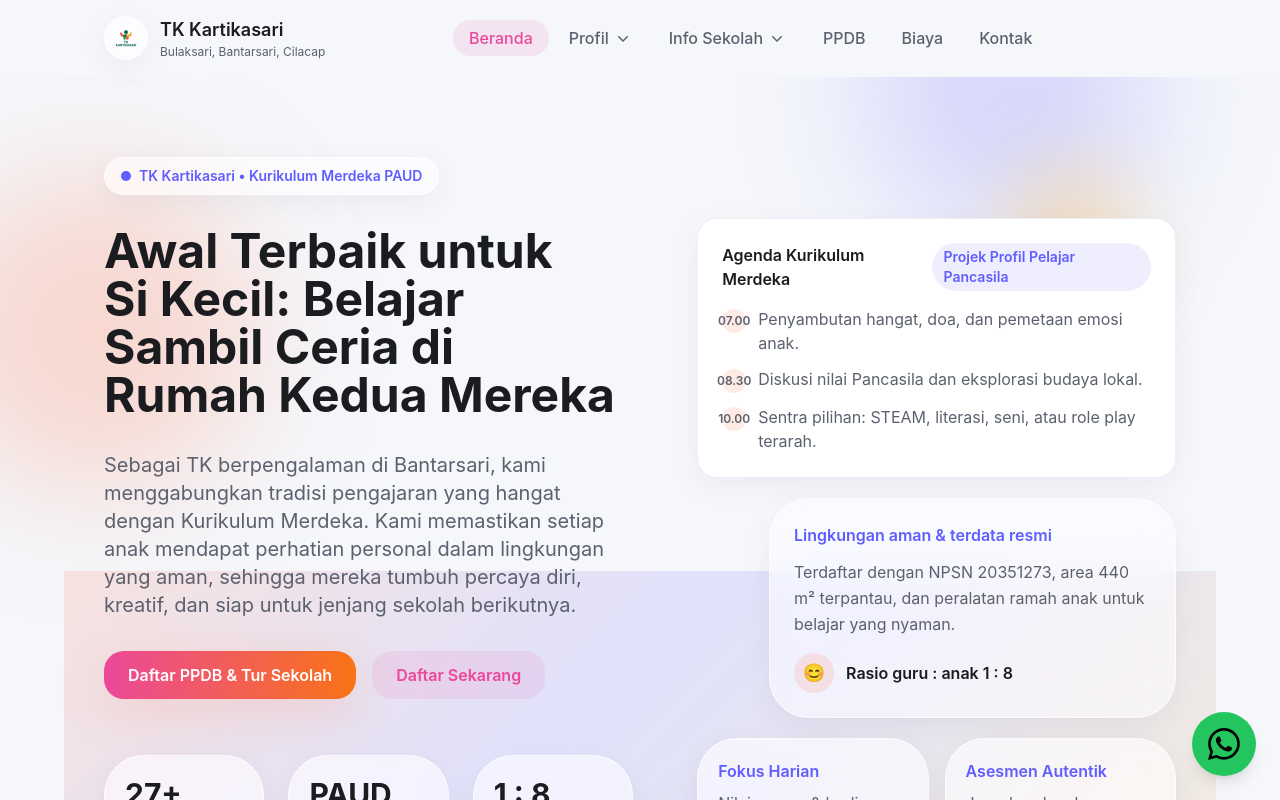
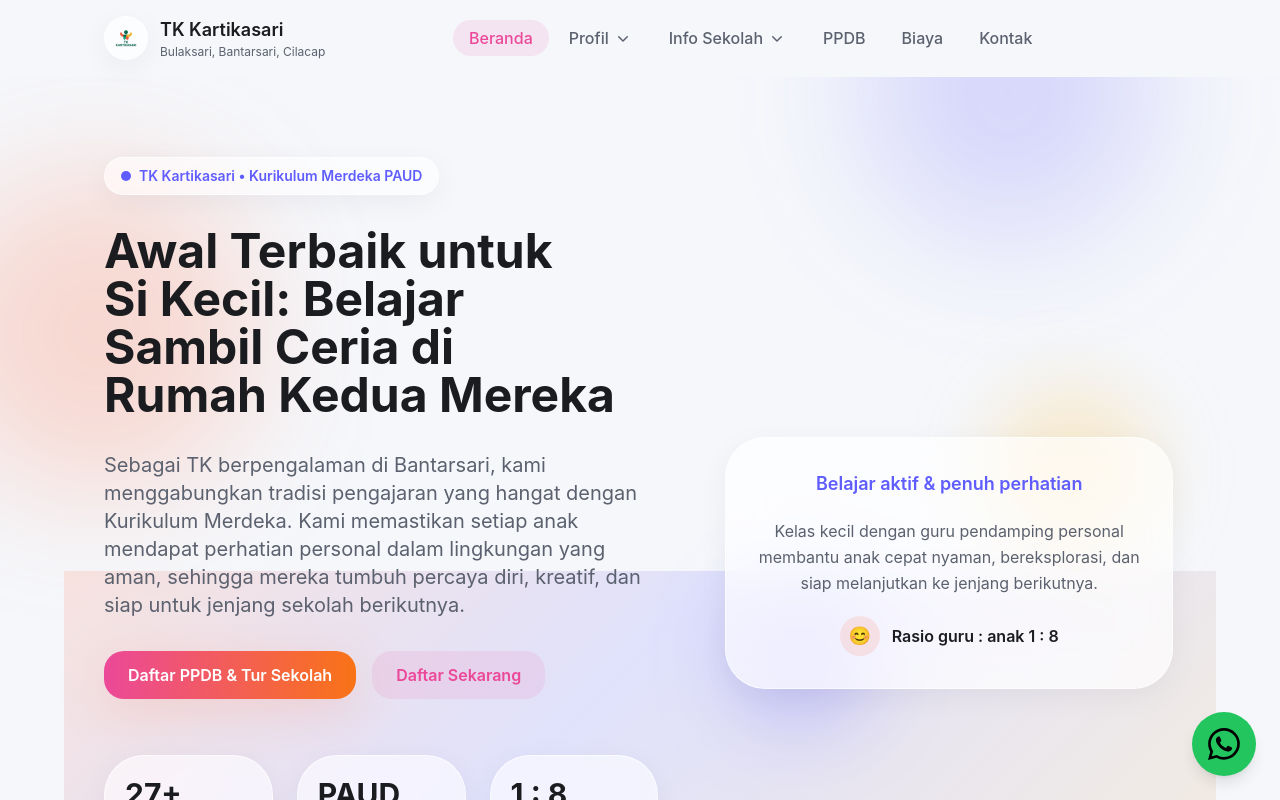
Before and after one commit to jwrfree/tk-kartikasari, a Next.js app: page / in a window 1280 px wide. Shown: the top 800 px of the page. Built offline with nearby package versions, Linux system fonts and the light colour scheme.

Commit message:
Refine home hero focus and move agenda details

```diff
--- /dev/null
+++ b/components/home/HomeDailyAgenda.tsx
@@ -0,0 +1,77 @@
+import AnimateIn from "@/components/AnimateIn";
+
+const agendaItems = [
+  {
+    time: "07.00",
+    description: "Penyambutan hangat, doa, dan pemetaan emosi anak.",
+  },
+  {
+    time: "08.30",
+    description: "Diskusi nilai Pancasila dan eksplorasi budaya lokal.",
+  },
+  {
+    time: "10.00",
+    description: "Sentra pilihan: STEAM, literasi, seni, atau role play terarah.",
+  },
+];
+
+type HomeDailyAgendaProps = {
+  npsn?: string;
+  teacherStudentRatio?: string;
+};
+
+export default function HomeDailyAgenda({
+  npsn,
+  teacherStudentRatio = "1 : 8",
+}: HomeDailyAgendaProps) {
+  return (
+    <AnimateIn>
+      <details className="group rounded-3xl border border-white/60 bg-white/60 shadow-soft backdrop-blur-lg backdrop-saturate-150 [&_summary::-webkit-details-marker]:hidden">
+        <summary className="flex cursor-pointer items-center justify-between gap-4 rounded-3xl px-6 py-5 text-base font-semibold text-secondary transition-colors group-open:bg-white/70">
+          <span>Agenda Kurikulum Merdeka</span>
+          <span className="inline-flex items-center gap-2 rounded-full bg-secondary/10 px-3 py-1 text-sm font-semibold text-secondary">
+            Projek Profil Pelajar Pancasila
+          </span>
+        </summary>
+        <div className="space-y-5 border-t border-white/60 bg-white/70 px-6 py-6">
+          <ul className="space-y-3 text-base text-text-muted">
+            {agendaItems.map((item) => (
+              <li key={item.time} className="flex items-start gap-3">
+                <span className="mt-0.5 inline-flex h-6 w-6 items-center justify-center rounded-full bg-primary/15 text-xs font-semibold">
+                  {item.time}
+                </span>
+                {item.description}
+              </li>
+            ))}
+          </ul>
+          <div className="rounded-3xl border border-white/60 bg-white/60 p-5">
+            <p className="text-base font-semibold text-secondary">Lingkungan aman & terdata resmi</p>
+            <p className="mt-3 text-base leading-relaxed text-text-muted">
+              Terdaftar dengan NPSN {npsn ?? "20351273"}, area 440 m² terpantau, dan peralatan ramah anak untuk belajar yang nyaman.
+            </p>
+            <div className="mt-4 flex items-center gap-3 text-base font-semibold text-text">
+              <span className="inline-flex h-10 w-10 items-center justify-center rounded-2xl bg-primary/15 text-lg" aria-hidden="true">
+                😊
+              </span>
+              Rasio guru : anak {teacherStudentRatio}
+            </div>
+          </div>
+          <div className="grid gap-4 sm:grid-cols-2">
+            <div className="rounded-3xl border border-white/60 bg-white/60 p-5">
+              <p className="text-base font-semibold text-secondary">Fokus Harian</p>
+              <p className="mt-2 text-base text-text-muted">
+                Nilai agama & budi pekerti, jati diri, serta kecakapan literasi sesuai fase fondasi.
+              </p>
+            </div>
+            <div className="rounded-3xl border border-white/60 bg-white/60 p-5">
+              <p className="text-base font-semibold text-secondary">Asesmen Autentik</p>
+              <p className="mt-2 text-base text-text-muted">
+                Jurnal perkembangan, dokumentasi karya, dan umpan balik personal setiap pekan.
+              </p>
+            </div>
+          </div>
+        </div>
+      </details>
+    </AnimateIn>
+  );
+}
--- a/components/home/HomePageContent.tsx
+++ b/components/home/HomePageContent.tsx
@@ -5,6 +5,7 @@ import CTAButton from "@/components/CTAButton";
 import TestimonialList from "@/components/TestimonialList";
 import PageSection from "@/components/layout/PageSection";
 import SectionHeader from "@/components/layout/SectionHeader";
+import HomeDailyAgenda from "./HomeDailyAgenda";
 import type {
   HomeCredential,
   HomeCurriculumPillar,
@@ -46,13 +47,17 @@ export default function HomePageContent({
   timeline,
   blogPosts,
 }: HomePageContentProps) {
+  const teacherStudentRatio =
+    stats.find((item) => item.label.toLowerCase().includes("rasio"))?.value ?? "1 : 8";
+  const schoolNpsn = credentials.find((item) => item.label.toLowerCase() === "npsn")?.value;
+
   return (
       <main>
         {/* Section 1: Hero (Kail) */}
         <PageSection
           className="relative overflow-hidden"
           padding="none"
-          containerClassName="relative grid gap-16 pb-24 pt-20 md:grid-cols-[1.05fr,0.95fr] md:items-center"
+          containerClassName="relative grid gap-16 pb-24 pt-20 lg:grid-cols-[1.1fr,0.9fr] lg:items-center"
         >
           <div className="pointer-events-none absolute inset-0" aria-hidden="true">
             <div className="absolute -top-32 right-16 h-72 w-72 rounded-full bg-secondary/20 blur-3xl" />
@@ -91,65 +96,19 @@ export default function HomePageContent({
             </div>
           </AnimateIn>
 
-          <AnimateIn
-            className="relative"
-          >
-            <div className="absolute -top-12 right-10 h-32 w-32 rounded-full bg-accent/40 blur-2xl"  aria-hidden="true" />
-            <div className="absolute -bottom-4 left-0 h-28 w-28 rounded-full bg-secondary/30 blur-2xl md:-bottom-8"  aria-hidden="true" />
-            <div className="relative space-y-5">
-              <div className="card overflow-hidden border-white/60 bg-white/70 p-6 shadow-soft backdrop-blur-xl backdrop-saturate-150">
-                <div className="flex items-center justify-between text-base font-semibold text-text">
-                  <span>Agenda Kurikulum Merdeka</span>
-                  <span className="rounded-full bg-secondary/10 px-3 py-1 text-sm font-semibold text-secondary">
-                    Projek Profil Pelajar Pancasila
-                  </span>
-                </div>
-                <ul className="mt-4 space-y-3 text-base text-text-muted">
-                  <li className="flex items-start gap-3">
-                    <span className="mt-0.5 inline-flex h-6 w-6 items-center justify-center rounded-full bg-primary/15 text-xs font-semibold">
-                      07.00
-                    </span>
-                    Penyambutan hangat, doa, dan pemetaan emosi anak.
-                  </li>
-                  <li className="flex items-start gap-3">
-                    <span className="mt-0.5 inline-flex h-6 w-6 items-center justify-center rounded-full bg-primary/15 text-xs font-semibold">
-                      08.30
-                    </span>
-                    Diskusi nilai Pancasila dan eksplorasi budaya lokal.
-                  </li>
-                  <li className="flex items-start gap-3">
-                    <span className="mt-0.5 inline-flex h-6 w-6 items-center justify-center rounded-full bg-primary/15 text-xs font-semibold">
-                      10.00
-                    </span>
-                    Sentra pilihan: STEAM, literasi, seni, atau role play terarah.
-                  </li>
-                </ul>
-              </div>
-              <div className="ml-auto w-[85%] rounded-3xl border border-white/60 bg-white/50 p-6 shadow-soft backdrop-blur-xl backdrop-saturate-150">
-                <p className="text-base font-semibold text-secondary">Lingkungan aman & terdata resmi</p>
-                <p className="mt-3 text-base leading-relaxed text-text-muted">
-                  Terdaftar dengan NPSN {credentials[0]?.value ?? "20351273"}, area 440 m² terpantau, dan peralatan ramah anak untuk belajar yang nyaman.
-                </p>
-                <div className="mt-4 flex items-center gap-3 text-base font-semibold text-text">
-                  <span className="inline-flex h-10 w-10 items-center justify-center rounded-2xl bg-primary/15 text-lg" aria-hidden="true">
-                    😊
-                  </span>
-                  Rasio guru : anak {stats[2]?.value ?? "1 : 8"}
-                </div>
-              </div>
-              <div className="grid gap-4 sm:grid-cols-2">
-                <div className="rounded-3xl border border-white/60 bg-white/60 p-5 shadow-soft backdrop-blur-lg backdrop-saturate-150">
-                  <p className="text-base font-semibold text-secondary">Fokus Harian</p>
-                  <p className="mt-2 text-base text-text-muted">
-                    Nilai agama & budi pekerti, jati diri, serta kecakapan literasi sesuai fase fondasi.
-                  </p>
-                </div>
-                <div className="rounded-3xl border border-white/60 bg-white/60 p-5 shadow-soft backdrop-blur-lg backdrop-saturate-150">
-                  <p className="text-base font-semibold text-secondary">Asesmen Autentik</p>
-                  <p className="mt-2 text-base text-text-muted">
-                    Jurnal perkembangan, dokumentasi karya, dan umpan balik personal setiap pekan.
-                  </p>
-                </div>
+          <AnimateIn className="relative flex justify-center">
+            <div className="absolute -top-12 right-6 h-40 w-40 rounded-full bg-accent/30 blur-2xl" aria-hidden="true" />
+            <div className="absolute -bottom-6 left-2 h-36 w-36 rounded-full bg-secondary/25 blur-2xl md:-bottom-10" aria-hidden="true" />
+            <div className="relative w-full max-w-md space-y-5 rounded-[2.5rem] border border-white/60 bg-white/70 p-8 text-center shadow-soft backdrop-blur-xl backdrop-saturate-150">
+              <p className="text-lg font-semibold text-secondary">Belajar aktif & penuh perhatian</p>
+              <p className="text-base leading-relaxed text-text-muted">
+                Kelas kecil dengan guru pendamping personal membantu anak cepat nyaman, bereksplorasi, dan siap melanjutkan ke jenjang berikutnya.
+              </p>
+              <div className="flex items-center justify-center gap-3 text-base font-semibold text-text">
+                <span className="inline-flex h-10 w-10 items-center justify-center rounded-2xl bg-primary/15 text-lg" aria-hidden="true">
+                  😊
+                </span>
+                Rasio guru : anak {teacherStudentRatio}
               </div>
             </div>
           </AnimateIn>
@@ -367,6 +326,7 @@ export default function HomePageContent({
             </div>
           </AnimateIn>
           <div className="relative space-y-4">
+            <HomeDailyAgenda npsn={schoolNpsn} teacherStudentRatio={teacherStudentRatio} />
             {journey.map((item) => (
               <AnimateIn
                 key={item.title}
```
